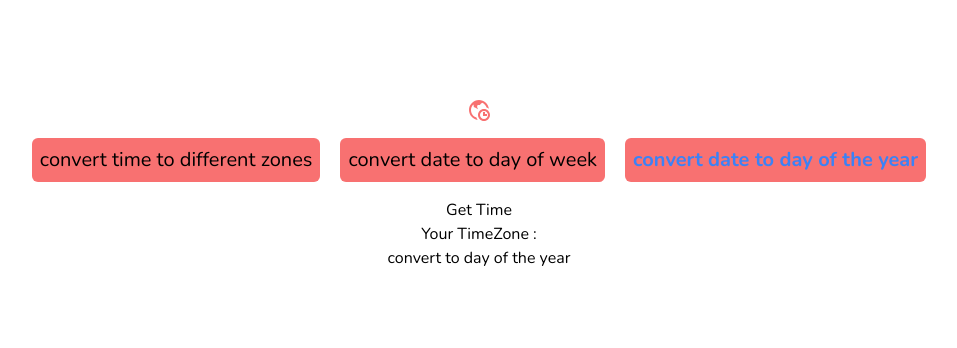
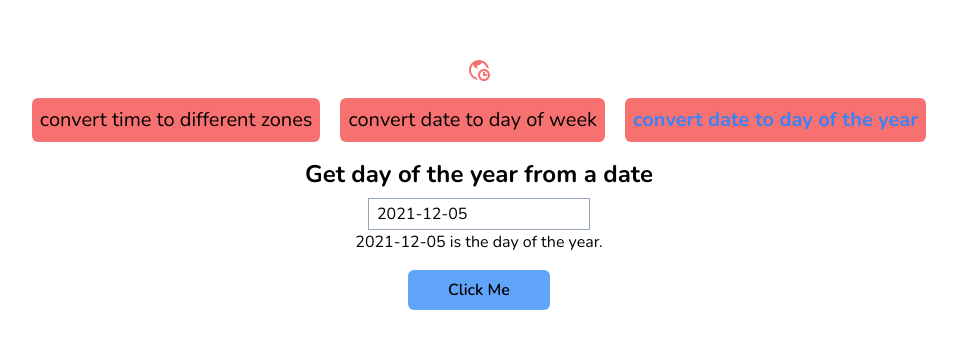
Before and after one commit to Moluno-xiii/timeZoneApp-ts, a React (Vite) app: page /convert-time/convert-to-day in a window 1280 px wide. Shown: the part 216-564 px from the top of the page, without its empty margins (161-1118 px from the left). Built offline with nearby package versions, Linux system fonts and the light colour scheme; no server answers.

Commit message:
convert time

```diff
--- a/package.json
+++ b/package.json
@@ -11,8 +11,10 @@
   },
   "dependencies": {
     "axios": "^1.7.2",
+    "date-fns": "^3.6.0",
     "express": "^4.19.2",
     "react": "^18.2.0",
+    "react-datepicker": "^6.9.0",
     "react-dom": "^18.2.0",
     "react-icons": "^5.2.1",
     "react-router-dom": "^6.23.1"
--- a/src/components/Button.tsx
+++ b/src/components/Button.tsx
@@ -12,7 +12,7 @@ const Button: React.FC<ButtonProps> = ({
   return (
     <button
       onClick={onClick}
-      className={`mt-4 rounded-md bg-blue-400 px-10 py-2 font-semibold capitalize focus:ring-1 focus:ring-blue-400 focus:ring-offset-2 ${className}`}
+      className={`mt-4 rounded-md bg-blue-400 px-10 py-2 font-semibold capitalize focus:ring-1 focus:ring-blue-400 focus:ring-offset-2 duration-300 transition-all ${className}`}
     >
       {children}
     </button>
--- a/src/index.css
+++ b/src/index.css
@@ -10,7 +10,7 @@
   .dots-3 {
     width: 60px;
     aspect-ratio: 2;
-    --_g: no-repeat radial-gradient(circle closest-side, #000 90%, #0000);
+    --_g: no-repeat radial-gradient(circle closest-side, rgb(59 130 246) 90%, #00000000);
     background:
       var(--_g) 0% 50%,
       var(--_g) 50% 50%,
--- a/src/pages/convertTime/ConvertTimeZones.tsx
+++ b/src/pages/convertTime/ConvertTimeZones.tsx
@@ -2,6 +2,9 @@ import { useState } from "react";
 import { validTimeZones } from "../../misc/misc";
 import Button from "../../components/Button";
 import axios from "axios";
+import { convertTimeString } from "../../helper/helperFunctions";
+import useFetchInfo from "../../hooks/useFetchInfo";
+import Spinner from "../../components/Spinner";
 
 interface dataTypes {
   conversionResult: {
@@ -10,7 +13,7 @@ interface dataTypes {
     dstActive: boolean;
     timeZone: string;
   };
-  fromTimeZone: string;
+  fromTimezone: string;
   toTimeZone: string;
   fromDateTime: string;
 }
@@ -19,8 +22,9 @@ const proxyURL = "http://localhost:3000/proxy?url=";
 const url = "https://timeapi.io/api/Conversion/ConvertTimeZone";
 
 const ConvertTimeZones: React.FC = () => {
-  const [fromTimeZone, setFromTimeZone] = useState<string>("");
-  const [toTimeZone, setToTimeZone] = useState<string>("");
+   const { isLoading } = useFetchInfo();
+  const [fromTimeZone, setFromTimeZone] = useState<string>("Africa/Lagos");
+  const [toTimeZone, setToTimeZone] = useState<string>("America/Los_Angeles");
   const [date, setDate] = useState("2024-05-31");
   const [time, setTime] = useState("09:40:00");
   const [data, setData] = useState<dataTypes | undefined>(undefined);
@@ -36,10 +40,11 @@ const ConvertTimeZones: React.FC = () => {
   };
 
   async function convertTimeZone() {
-    const proxyURL = "http://localhost:3000/proxy?url=";
-    const url = "https://timeapi.io/api/Conversion/ConvertTimeZone";
     const data = {
-      date,
+      fromTimeZone,
+      dateTime,
+      toTimeZone,
+      dstAmbiguity: "",
     };
 
     try {
@@ -55,21 +60,21 @@ const ConvertTimeZones: React.FC = () => {
       console.error("Error:", error);
     }
   }
-
+ if (isLoading) return <Spinner />;
   return (
     <div className="text-center">
-      <header className="text-2xl font-bold">
+      <header className="mb-2 text-2xl font-bold">
         Get IANA time using Timezone
       </header>
-
+      <div className="flex flex-col items-center gap-y-3 xl:flex-row xl:justify-center">
         <select
           value={fromTimeZone}
+          className="border border-slate-300 transition-all duration-300 focus:border focus:border-blue-500 focus:outline-none"
           onChange={handleFromTimeZoneChange}
-        className="focus:border-blue-500 focus:outline-none focus:ring-1"
         >
           <option value="">From</option>
           {validTimeZones.map((timeZone, index) => (
-          <option key={index} value={timeZone}>
+            <option key={index} value={timeZone} className="">
               {timeZone}
             </option>
           ))}
@@ -77,7 +82,7 @@ const ConvertTimeZones: React.FC = () => {
         <select
           value={toTimeZone}
           onChange={handleToTimeZoneChange}
-        className="focus:border-blue-500 focus:outline-none focus:ring-1"
+          className="duration-300focus:border border border-slate-300 transition-all focus:border-blue-500 focus:outline-none"
         >
           <option value="">To</option>
           {validTimeZones.map((timeZone, index) => (
@@ -86,61 +91,49 @@ const ConvertTimeZones: React.FC = () => {
             </option>
           ))}
         </select>
-      <Button className="md:ml-5">fetch data</Button>
+        <input
+          type="text"
+          placeholder="HH:MM:SS (24 hr format)"
+          className="h-8 border px-2 transition-all duration-300 focus:border-blue-400 focus:outline-none"
+          value={time}
+          onChange={(e) => setTime(e.target.value)}
+        />
+        <input
+          type="text"
+          placeholder="YYYY:MM:DD"
+          className="h-8 border px-2 transition-all duration-300 focus:border-blue-400 focus:outline-none"
+          value={date}
+          onChange={(e) => setDate(e.target.value)}
+        />
+      </div>
+      <p>
+        converted date : {convertTimeString(data?.fromDateTime || "").date} and
+        time : {convertTimeString(data?.fromDateTime || "").newTime} from{" "}
+        <span className="text-red-400 hover:underline">
+          {data?.fromTimezone}
+        </span>{" "}
+        to{" "}
+        <span className="text-red-400 hover:underline">{data?.toTimeZone}</span>
+      </p>
+      <ul>
+        <li>
+          Date : {convertTimeString(data?.conversionResult.dateTime || "").date}
+        </li>
+        <li>
+          Time :{" "}
+          {convertTimeString(data?.conversionResult.dateTime || "").newTime}
+        </li>
+        <li>Timezone : {data?.conversionResult.timeZone}</li>
+        <li>
+          Daylight saving :{" "}
+          {data?.conversionResult.dstActive ? "Active" : "Inactive"}
+        </li>
+      </ul>
+      <Button className="md:ml-5" onClick={convertTimeZone}>
+        fetch data
+      </Button>
     </div>
   );
 };
 
 export default ConvertTimeZones;
-
-// import useFetchInfo from "../../hooks/useFetchInfo";
-// import Spinner from "../../components/Spinner";
-// import axios from "axios";
-// import Button from "../../components/Button";
-// import { useState } from "react";
-// import { convertTimeString } from "../../helper/helperFunctions";
-
-// interface dataTypes {
-//   conversionResult: {
-//     date: string;
-//     dateTime: string;
-//     dstActive: boolean;
-//     timeZone: string;
-//   };
-//   fromTimeZone: string;
-//   toTimeZone: string;
-//   fromDateTime: string;
-// }
-
-// const ConvertToWeek: React.FC = () => {
-//   const { isLoading } = useFetchInfo();
-//   const [fromTimeZone, setFromTimeZone] = useState("Africa/Lagos");
-//   const [toTimeZone, setToTimeZone] = useState("America/Los_Angeles");
-//   const [date, setDate] = useState("2024-05-31");
-//   const [time, setTime] = useState("09:40:00");
-//   const [data, setData] = useState<dataTypes | undefined>(undefined);
-
-//   const dateTime = `${date} ${time}`;
-//   async function convertTimeZone() {
-//     const proxyURL = "http://localhost:3000/proxy?url=";
-//     const url = "https://timeapi.io/api/Conversion/ConvertTimeZone";
-//     const data = {
-//       fromTimeZone,
-//       dateTime,
-//       toTimeZone,
-//       dstAmbiguity: "",
-//     };
-
-//     try {
-//       const response = await axios.post(`${proxyURL}${url}`, data, {
-//         headers: {
-//           accept: "application/json",
-//           "Content-Type": "application/json",
-//         },
-//       });
-//       console.log(response.data);
-//       setData(response.data);
-//     } catch (error) {
-//       console.error("Error:", error);
-//     }
-//   }
--- a/src/pages/convertTime/ConvertToDay.tsx
+++ b/src/pages/convertTime/ConvertToDay.tsx
@@ -1,9 +1,51 @@
-const ConvertToDay: React.FC = () => {
-    return (
-        <div>
-            convert to day of the year
-        </div>
-    )
+import useFetchInfo from "../../hooks/useFetchInfo";
+import Spinner from "../../components/Spinner";
+import Button from "../../components/Button";
+import { useState } from "react";
+
+interface dataTypes {
+  day: number;
 }
 
-export default ConvertToDay
+const ConvertToDay: React.FC = () => {
+  const { isLoading } = useFetchInfo();
+  const [date, setDate] = useState("2021-12-05");
+  const [data, setData] = useState<dataTypes | undefined>(undefined);
+
+  async function convertTimeZone() {
+    const proxyURL = "http://localhost:3000/proxy?url";
+    const api_url = " https://timeapi.io/api/Conversion/DayOfTheYear";
+
+    try {
+      const response = await fetch(`${proxyURL}=${api_url}/${date}`);
+      const data = await response.json();
+      setData(data);
+      console.log(data);
+      // eslint-disable-next-line @typescript-eslint/no-explicit-any
+    } catch (error: any) {
+      console.error(error.message);
+    }
+  }
+
+  if (isLoading) return <Spinner />;
+  return (
+    <div>
+      <header className="text-2xl font-bold mb-2">
+        Get day of the year from a date
+      </header>
+      <input
+        type="text"
+        placeholder="YYYY-MM-DD"
+        value={date}
+        onChange={(e) => setDate(e.target.value)}
+        className="h-8 border border-slate-400 px-2 outline-none transition-all focus:border-red-500 focus:outline-none"
+      />
+      <p>
+        {date} is the {data?.day} day of the year.
+      </p>
+      <Button onClick={convertTimeZone}>click me</Button>
+    </div>
+  );
+};
+
+export default ConvertToDay;
--- a/src/pages/convertTime/ConvertToWeek.tsx
+++ b/src/pages/convertTime/ConvertToWeek.tsx
@@ -1,86 +1,48 @@
 import useFetchInfo from "../../hooks/useFetchInfo";
 import Spinner from "../../components/Spinner";
-import axios from "axios";
 import Button from "../../components/Button";
 import { useState } from "react";
-import { convertTimeString } from "../../helper/helperFunctions";
 
 interface dataTypes {
-  conversionResult: {
-    date: string;
-    dateTime: string;
-    dstActive: boolean;
-    timeZone: string;
-  };
-  fromTimeZone : string;
-  toTimeZone : string;
-  fromDateTime : string;
+  dayOfWeek: string;
 }
 
 const ConvertToWeek: React.FC = () => {
   const { isLoading } = useFetchInfo();
-  const [fromTimeZone, setFromTimeZone] = useState("Africa/Lagos");
-  const [toTimeZone, setToTimeZone] = useState("America/Los_Angeles");
-  const [date, setDate] = useState("2024-05-31");
-  const [time, setTime] = useState("09:40:00");
-  const [data, setData] = useState<dataTypes | undefined>(undefined)
+  const [date, setDate] = useState("");
+  const [data, setData] = useState<dataTypes | undefined>(undefined);
 
-  const dateTime = `${date} ${time}`;
   async function convertTimeZone() {
-    const proxyURL = "http://localhost:3000/proxy?url=";
-    const url = "https://timeapi.io/api/Conversion/ConvertTimeZone";
-    const data = {
-      fromTimeZone,
-      // dateTime: "2024-05-30 17:45:00",
-      dateTime,
-      toTimeZone,
-      dstAmbiguity: "",
-    };
-    // const data = {
-    //   fromTimeZone: "Europe/Amsterdam",
-    //   dateTime: "2021-03-14 17:45:00",
-    //   toTimeZone: "America/Los_Angeles",
-    //   dstAmbiguity: "",
-    // };
+    const proxyURL = "http://localhost:3000/proxy?url";
+    const api_url = " https://timeapi.io/api/Conversion/DayOfTheWeek";
 
     try {
-      const response = await axios.post(`${proxyURL}${url}`, data, {
-        headers: {
-          accept: "application/json",
-          "Content-Type": "application/json",
-        },
-      });
-      console.log(response.data);
-      setData(response.data)
-      //  console.log(dateTime);
-    } catch (error) {
-      // console.log(dateTime)
-      console.error("Error:", error);
+      const response = await fetch(`${proxyURL}=${api_url}/${date}`);
+      const data = await response.json();
+      setData(data);
+      console.log(data);
+      // eslint-disable-next-line @typescript-eslint/no-explicit-any
+    } catch (error: any) {
+      console.error(error.message);
     }
   }
 
   if (isLoading) return <Spinner />;
   return (
     <div>
-      <ul>
-        <li>
-          converted {dateTime} from {fromTimeZone} to {toTimeZone}
-        </li>
-        <li>
-          Your date :{" "}
-          {convertTimeString(data?.conversionResult.dateTime || "").date}
-        </li>
-        <li>
-          Your time :{" "}
-          {convertTimeString(data?.conversionResult.dateTime || "").newTime}
-        </li>
-        <li>
-          Daylight saving active :{" "}
-          {data?.conversionResult.dstActive ? "Active" : "Inactive"}
-        </li>
-        <li></li>
-        <li></li>
-      </ul>
+      <header className="text-2xl font-bold mb-2">
+        Get day of the week from a date
+      </header>
+      <input
+        type="text"
+        placeholder="YYYY-MM-DD"
+        value={date}
+        onChange={(e) => setDate(e.target.value)}
+        className="h-8 border border-slate-400 px-2 outline-none transition-all focus:border-red-500 focus:outline-none"
+      />
+      <p>
+        Day of the week of {date} is {data?.dayOfWeek}
+      </p>
       <Button onClick={convertTimeZone}>click me</Button>
     </div>
   );
--- a/src/pages/convertTime/TimeConversion.tsx
+++ b/src/pages/convertTime/TimeConversion.tsx
@@ -1,11 +1,7 @@
 import { NavLink, Outlet } from "react-router-dom";
-import useFetchInfo from "../../hooks/useFetchInfo";
-import Spinner from "../../components/Spinner"
 
 const TimeConversion: React.FC = () => {
-  const { timeZone, isLoading } = useFetchInfo();
 
-  if (isLoading) return <Spinner />
   return (
     <div className="text-center">
       <ul className="mx-2 flex flex-row gap-2 md:gap-5">
@@ -41,9 +37,7 @@ const TimeConversion: React.FC = () => {
           </NavLink>
         </li>
       </ul>
-      <header>Get Time</header>
 
-      {isLoading ? <Spinner /> : <p>Your TimeZone : {timeZone}</p>}
 
       <main>
         <Outlet />
--- a/src/pages/getTime/GeoCoordinates.tsx
+++ b/src/pages/getTime/GeoCoordinates.tsx
@@ -28,7 +28,7 @@ const GeoCoordinates: React.FC = () => {
       <header className="mb-4 text-2xl font-bold">
         Get time with Geo Coordinates
       </header>
-      <div className="">
+      <div className="text-center">
         <p className="font-bold text-xl mb-4">
           your coordinates are latitude : {position?.lat} longitude :
           {position?.lng}
--- a/src/pages/getTime/GetTime.tsx
+++ b/src/pages/getTime/GetTime.tsx
@@ -3,7 +3,7 @@ import { NavLink, Outlet } from "react-router-dom";
 const GetTime: React.FC = () => {
   return (
     <div className="text-center">
-      <ul className="flex flex-row gap-2 mx-2 md:gap-5">
+      <ul className="flex flex-row gap-2 mx-2 md:gap-5 justify-center">
         <li className="list-items">
           <NavLink
             className={({ isActive }) =>
```
Also changed, not shown: 1 other file (tests, documents, lock files or other folders). Lines whose indentation alone changed are shown as unchanged.
